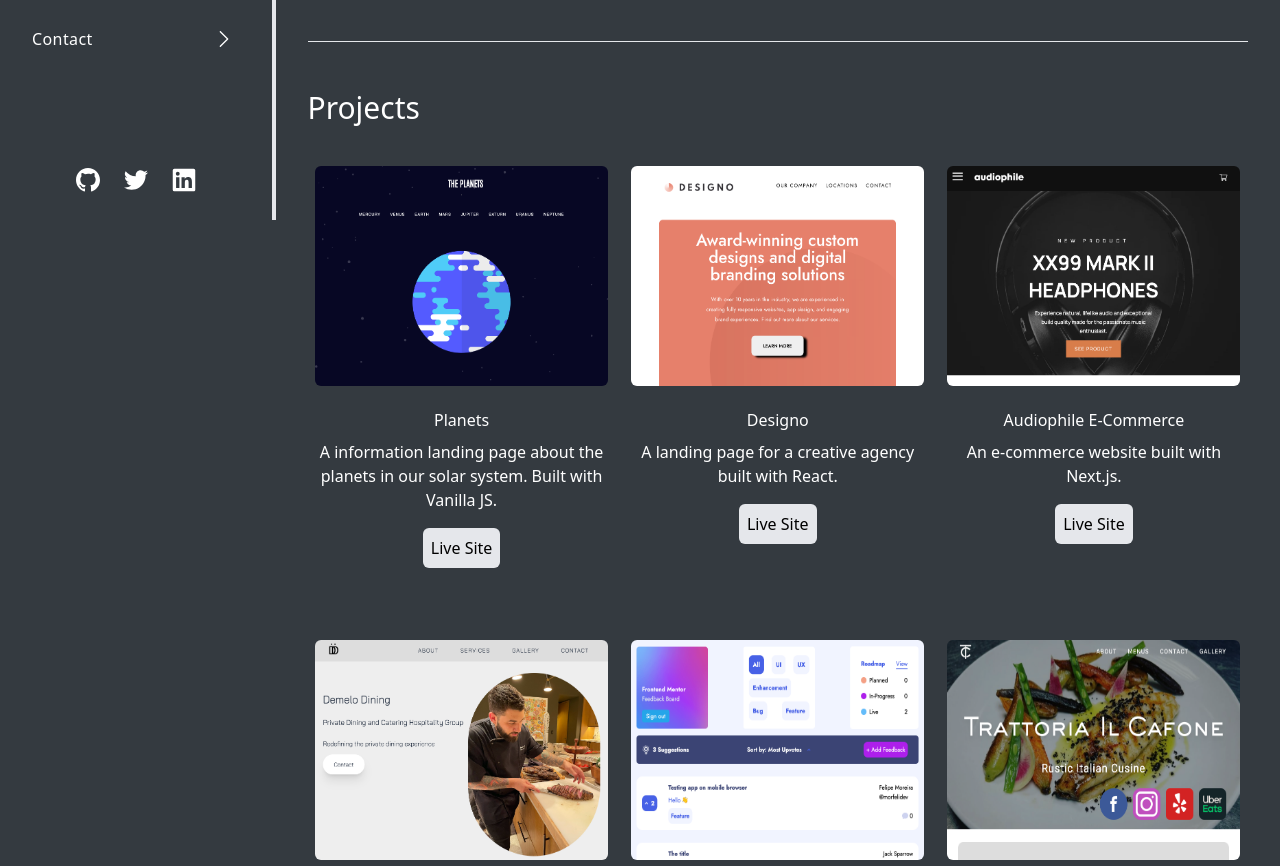
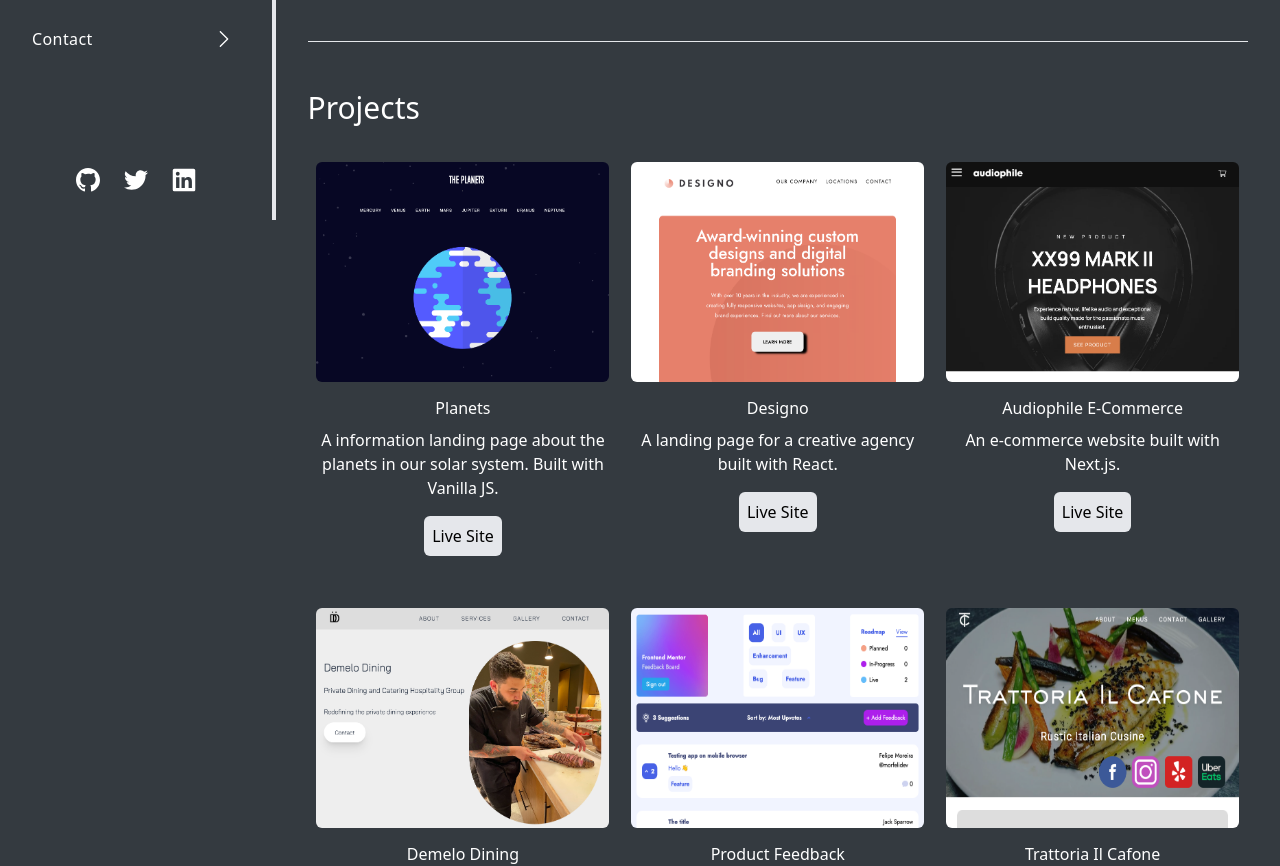
Before and after one commit to morfeli/portfolio, a Next.js app: page / in a window 1280 px wide. Shown: the part 580-1446 px from the top of the page. Built offline with nearby package versions, Linux system fonts and the light colour scheme.

Commit message:
made alot of changes

```diff
--- a/components/Sections/Projects/ProjectCard.tsx
+++ b/components/Sections/Projects/ProjectCard.tsx
@@ -17,7 +17,7 @@ export const ProjectCard = ({
   link,
 }: ProjectCardProps) => {
   return (
-    <motion.div className="flex flex-col items-center p-4 m-2 rounded-md w-[325px] relative text-center">
+    <motion.div className="flex flex-col items-center p-4 m-1 rounded-md w-[325px] relative text-center">
       <div>
         <Image
           src={image}
@@ -27,7 +27,7 @@ export const ProjectCard = ({
           className="rounded-md"
         />
       </div>
-      <div className="py-4">
+      <div className="py-2">
         <p className="pb-2">{name}</p>
         <p className="pb-2">{description}</p>
         {link ? (
--- a/components/Sections/Projects/Projects.tsx
+++ b/components/Sections/Projects/Projects.tsx
@@ -93,7 +93,7 @@ const projectArray = [
 export const Projects = () => {
   return (
     <SectionLayout link="Projects">
-      <div className="grid gap-2 pt-4 justify-items-center grid-cols-repeatMin300px">
+      <div className="grid gap-1 pt-4 justify-items-center grid-cols-repeatMin300px">
         {projectArray.map((item, i) => (
           <ul>
             <ProjectCard
```
